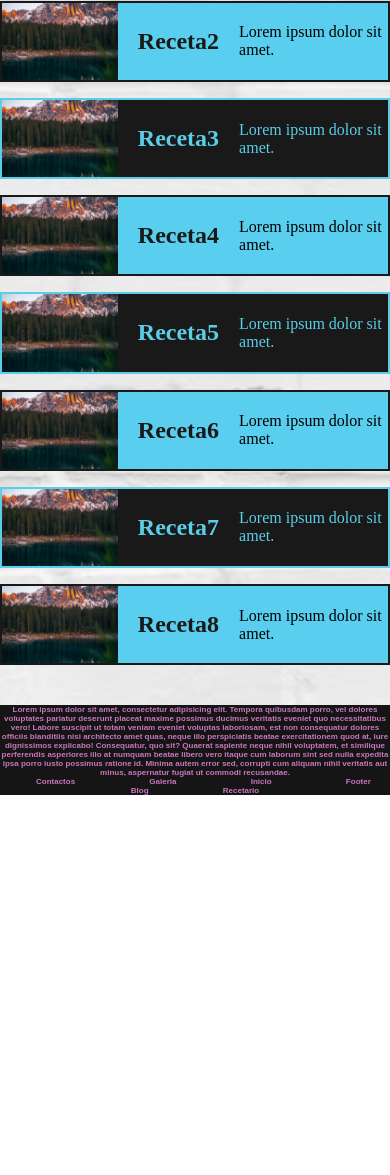
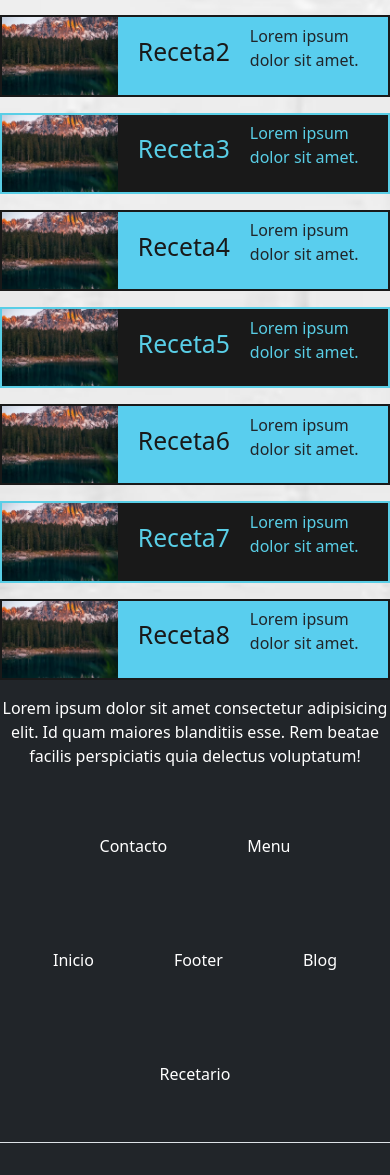
Before and after one commit to GermanDelosSantos/LaRosti, a plain HTML site: page pages/blog.html in a window 390 px wide. Shown: the part 494-1669 px from the top of the page. Before the commit the page ends 1304 px from the top, so only its background shows below. Drawn offline with nearby package versions, Linux system fonts and the light colour scheme.

Commit message:
Trabaje en el footer que estaba todo roto en la parte responsive hay que terminar de darle estilo al archivo contactos

```diff
--- a/css/stylesheet.css
+++ b/css/stylesheet.css
@@ -17,10 +17,10 @@
     text-decoration: none;
     padding: 5px;
 }
-nav ul {
+nav  ul {
     text-align: center;
 }
-nav ul li {
+nav  ul  li {
     display: inline;
     padding: 15px;
 }
@@ -292,12 +292,13 @@ nav ul li {
     grid-template-columns: repeat(2, 1fr);
     gap: 1rem;
 }
-.contact-icons  ul, li{
+.contact-icons ul,  li{
     list-style: none;
     text-align: left;
     gap: 3rem;
     margin: 1rem;
     padding: 1rem;
+    text-decoration: none;
 }
 .contact-list a {
     text-decoration: none;
@@ -305,7 +306,7 @@ nav ul li {
 }
 
 textarea {
-    resize: none;
+    resize: none !important;
     background-color: #353232ee;
 }
 
@@ -476,15 +477,7 @@ margin-top: 20px;
         margin: 40px auto 0 auto;
 }
 /*FOOTER*/
-#footer{
-    font-family: Arial, Helvetica, sans-serif;
-    font-weight: bolder;
-    font-size: 8px;
-    text-decoration: dotted;
-    color: #cb76be;
-    background-color: #151515;
-    margin-top: 40px;
-}
+
 .navbar-footer{
     text-decoration: none;
     color: #cb76be;
@@ -498,6 +491,7 @@ margin-top: 20px;
     border: 1px solid #cb76be;
     border-radius: 30px;
     padding: 5px;
+
 }
 
 @media screen and (min-width: 602px) and (max-width: 940px) {
@@ -526,11 +520,6 @@ margin-top: 20px;
         font-size: 1rem;
     }
     }
-    footer{
-        display: flex;
-        flex-direction: column;
-        text-align: center;
-    }
 
     @media screen and (min-width: 602px) and (max-width: 950px) {
     .grid-container{
--- a/pages/blog.html
+++ b/pages/blog.html
@@ -6,6 +6,8 @@
     <meta name="viewport" content="width=device-width, initial-scale=1.0">
     <link rel="stylesheet" href="../css/stylesheet.css">
     <link rel="shortcut icon" href="../images/rosti.jpg" type="image/x-icon">
+    <link href="https://cdn.jsdelivr.net/npm/bootstrap@5.3.1/dist/css/bootstrap.min.css" rel="stylesheet" integrity="sha384-4bw+/aepP/YC94hEpVNVgiZdgIC5+VKNBQNGCHeKRQN+PtmoHDEXuppvnDJzQIu9" crossorigin="anonymous">
+
     <title>Blog</title>
 </head>
 
@@ -116,40 +118,19 @@
 
 
     </main>
+    <footer id="footer" class="py-3 bg-dark text-white">
+        <P>Lorem ipsum dolor sit amet consectetur adipisicing elit. Id quam maiores blanditiis esse. Rem beatae facilis perspiciatis quia delectus voluptatum!</P>
+        <ul class="nav justify-content-center border-bottom pb-3 mb-3 text-white">
+            <li><a href="contacto.html" class="navbar-footer nav-link px-2 .navbar-footer text-white">Contacto</a></li>
+            <li><a href="menu.html" class="navbar-footer nav-link px-2 .navbar-footer text-white">Menu</a> </li>
+            <li><a href="../index.html" class="navbar-footer nav-link px-2 .navbar-footer text-white">Inicio</a> </li>
+            <li><a href="../index.html#footer" class="navbar-footer nav-link px-2 .navbar-footer text-white">Footer</a> </li>
+            <li><a href="blog.html" class="navbar-footer nav-link px-2 .navbar-footer text-white">Blog</a> </li>
+            <li><a href="recetario.html" class="navbar-footer nav-link px-2 .navbar-footer text-white">Recetario</a></li>
+        </ul>
+        </footer>
 
-    <footer id="footer">
-        <p>Lorem ipsum dolor sit amet, consectetur adipisicing elit. Tempora quibusdam porro, vel dolores voluptates
-            pariatur deserunt placeat maxime possimus ducimus veritatis eveniet quo necessitatibus vero! Labore suscipit
-            ut totam veniam eveniet voluptas laboriosam, est non consequatur dolores officiis blanditiis nisi architecto
-            amet quas, neque illo perspiciatis beatae exercitationem quod at, iure dignissimos explicabo! Consequatur,
-            quo sit? Quaerat sapiente neque nihil voluptatem, et similique perferendis asperiores illo at numquam beatae
-            libero vero itaque cum laborum sint sed nulla expedita ipsa porro iusto possimus ratione id. Minima autem
-            error sed, corrupti cum aliquam nihil veritatis aut minus, aspernatur fugiat ut commodi recusandae.
-        </p>
-        <nav class="nav-footer">
-        </ul>
-        <ul class="nav justify-content-center">
-            <li class="nav-item">
-              <a class="nav-link navbar-footer" href="contacto.html">Contactos</a>
-            </li>
-            <li class="nav-item">
-              <a class="nav-link navbar-footer" href="menu.html">Galeria</a>
-            </li>
-            <li class="nav-item">
-              <a class="nav-link navbar-footer" href="../index.html">Inicio</a>
-            </li>
-            <li class="nav-item">
-                <a class="nav-link navbar-footer" href="../index.html#footer">Footer</a>
-              </li>
-                <li class="nav-item">
-                <a class="nav-link navbar-footer" href="blog.html">Blog</a>
-              </li>
-              <li class="nav-item">
-                <a class="nav-link navbar-footer" href="recetario.html">Recetario</a>
-              </li>
-          </ul>
-    </nav>
-        </footer>
+    <script src="https://cdn.jsdelivr.net/npm/bootstrap@5.3.1/dist/js/bootstrap.bundle.min.js" integrity="sha384-HwwvtgBNo3bZJJLYd8oVXjrBZt8cqVSpeBNS5n7C8IVInixGAoxmnlMuBnhbgrkm" crossorigin="anonymous"></script>
 </body>
 
 </html>
```
Also changed, not shown: index.html (+10 -28 lines), pages/contacto.html (+19 -34 lines), pages/menu.html (+10 -27 lines), pages/recetario.html (+14 -26 lines).
